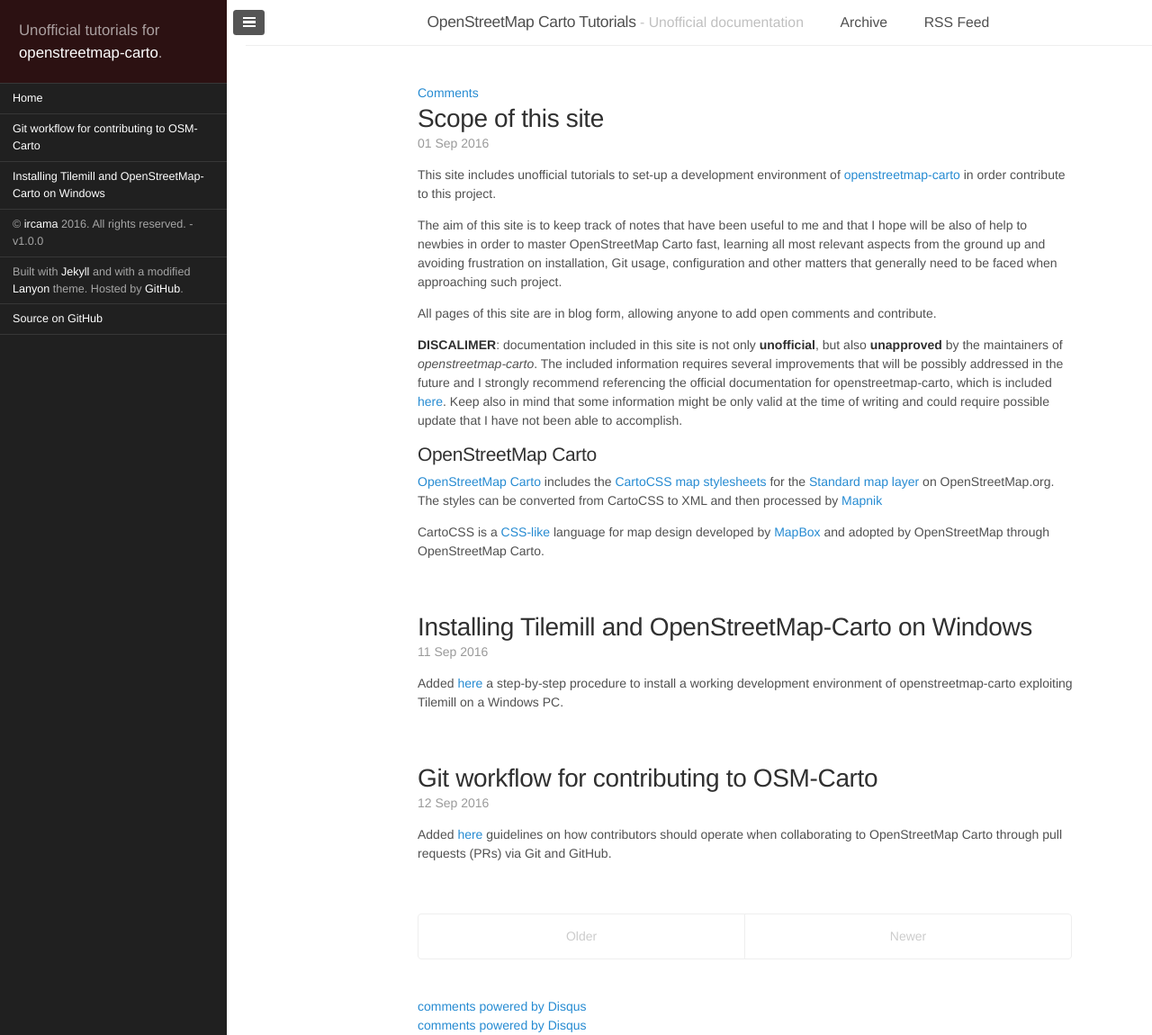
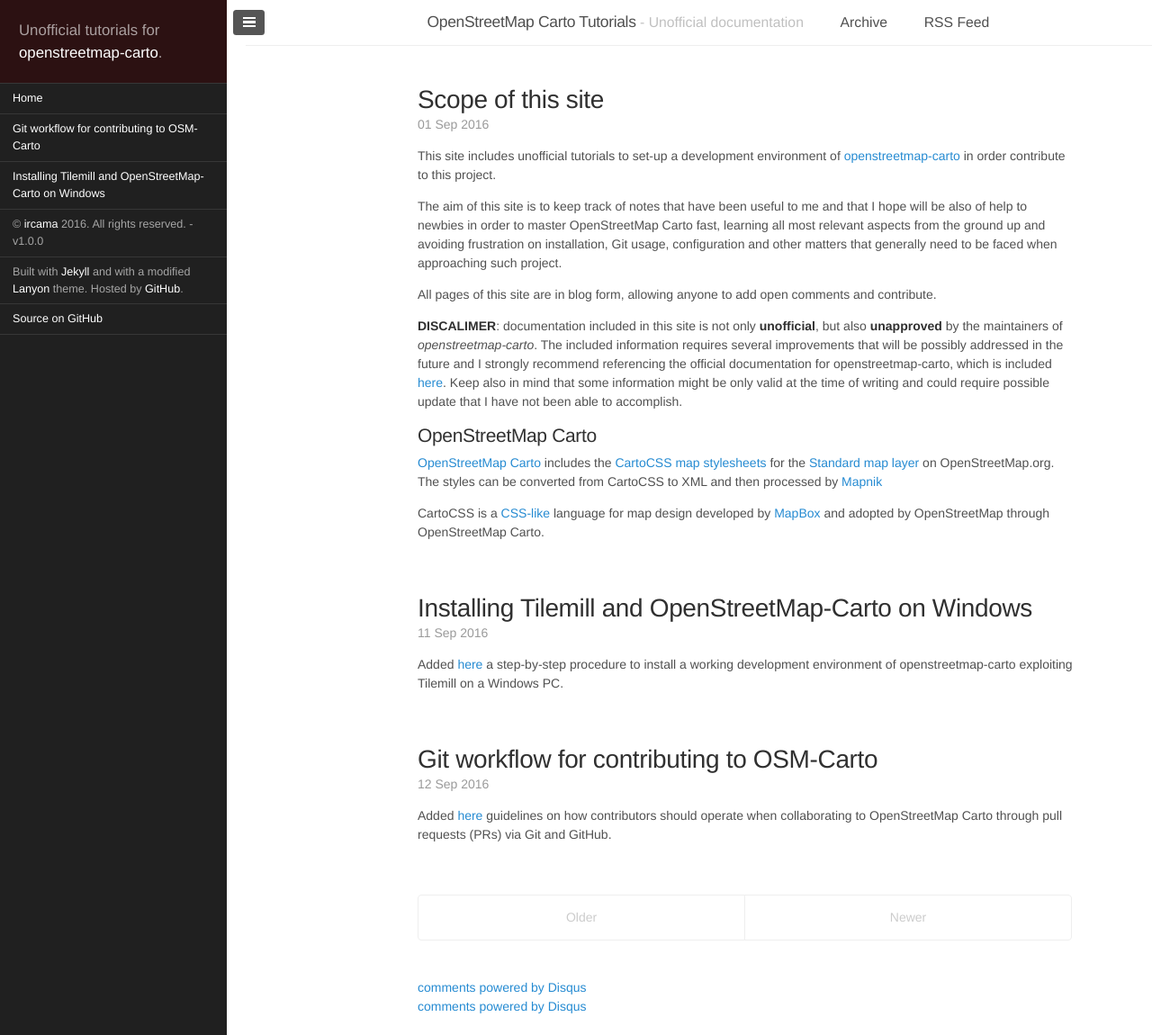
Before and after one commit to Ircama/osm-carto-tutorials, a Jekyll site: the page built from index.html, in a window 1280 px wide and 1150 px high. Shown: the whole window at 90% size. Built offline with Jekyll 4.4.1, drawn with Linux system fonts in a browser that asks for light colours; the list of posts is cut into pages by our own code; comment, search, counter and statistics services are not loaded.

Commit message:
remove comments

```diff
--- a/_layouts/default.html
+++ b/_layouts/default.html
@@ -24,7 +24,6 @@
       </div>
 
       <div class="container content">
-<a href="{{ site.baseurl }}{{ page.url }}#disqus_thread">Comments</a>
         {{ content }}
         {% include comments.html %}
         {% include google_analytics.html %}
@@ -50,6 +49,5 @@
         }, false);
       })(document);
     </script>
-<script id="dsq-count-scr" src="//ircama-github-io-osm-carto-tutorials.disqus.com/count.js" async></script>
   </body>
 </html>
```
